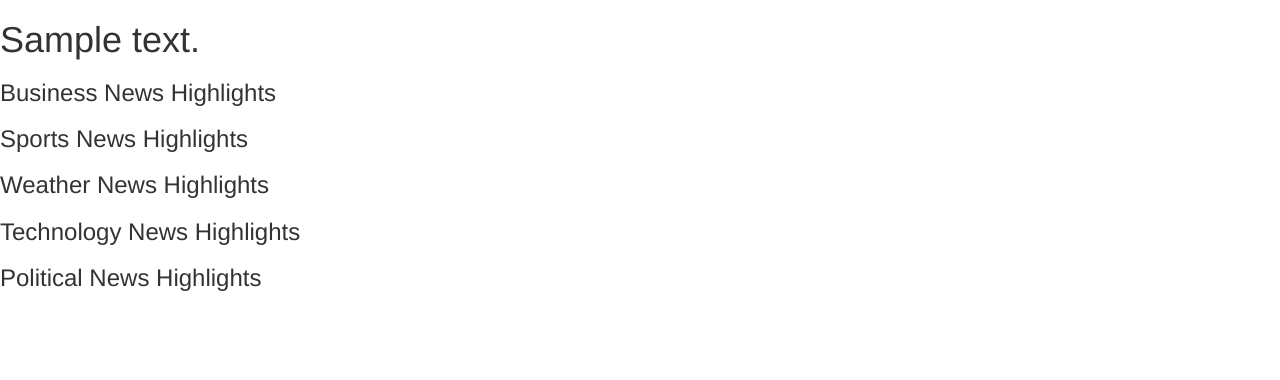
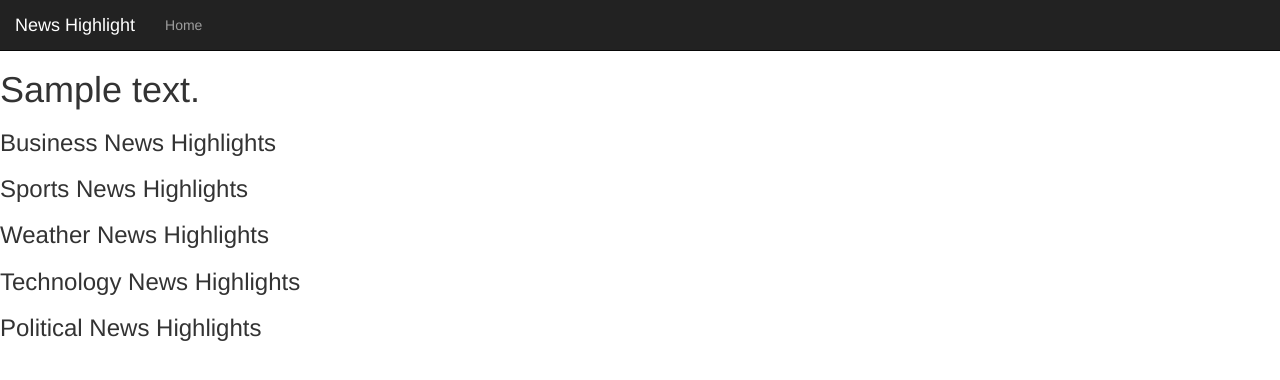
Before and after one commit to Gideon-Muriithi/News-Highlight, a Flask app: template app/templates/index.html in a window 1280 px wide. Shown: the top 380 px of the page. Run offline with Flask 2, Linux system fonts and the light colour scheme; the template is opened without the code that fills it: most values are stand-ins (such as "Sample title", 1, 10 or a date in 2020); some libraries are stand-ins or nearby versions.

Commit message:
This commit adds a navbar

```diff
--- a/app/templates/base.html
+++ b/app/templates/base.html
@@ -15,11 +15,17 @@
 </head>
 
 <body>
+    <!-- Navbar block  -->
+    {% block navbar %}
+    {% include 'navbar.html' %}
+    {% endblock %}
+
     <!-- Content block -->
+    <div >
+        {% block content %}
 
-    {% block content %}
-
-    {% endblock%}
+        {% endblock%}
+    </div>
 </body>
 
 </html>
--- a/app/templates/index.html
+++ b/app/templates/index.html
@@ -2,7 +2,7 @@
 {% import 'macros.html' as macro%}
 
 {% block content %}
-<h1>{{ text }}</h1>
+<h1 style = "margin-top: 70px;">{{ text }}</h1>
 <!-- Popular news highlights section  -->
 <h3> Business News Highlights </h3>
 <ul>
--- /dev/null
+++ b/app/templates/navbar.html
@@ -0,0 +1,17 @@
+<div class="navbar navbar-inverse navbar-fixed-top">
+    <div class="container-fluid">
+        <div class="navbar-header">
+            <button type="button" class="navbar-toggle" data-toggle="collapse" data-target=".navbar-collapse">
+                <span class="sr-only">Toggle navigation</span>
+                <span class="icon-bar"></span>
+                <span class="icon-bar"></span>
+                <span class="icon-bar"></span>
+            </button>
+            <a class="navbar-brand" href="#">News Highlight</a>
+        </div>
+        <div class="navbar-collapse collapse">
+            <ul class="nav navbar-nav">
+                <li><a href="/">Home</a></li>
+        </div>
+    </div>
+</div>
```
